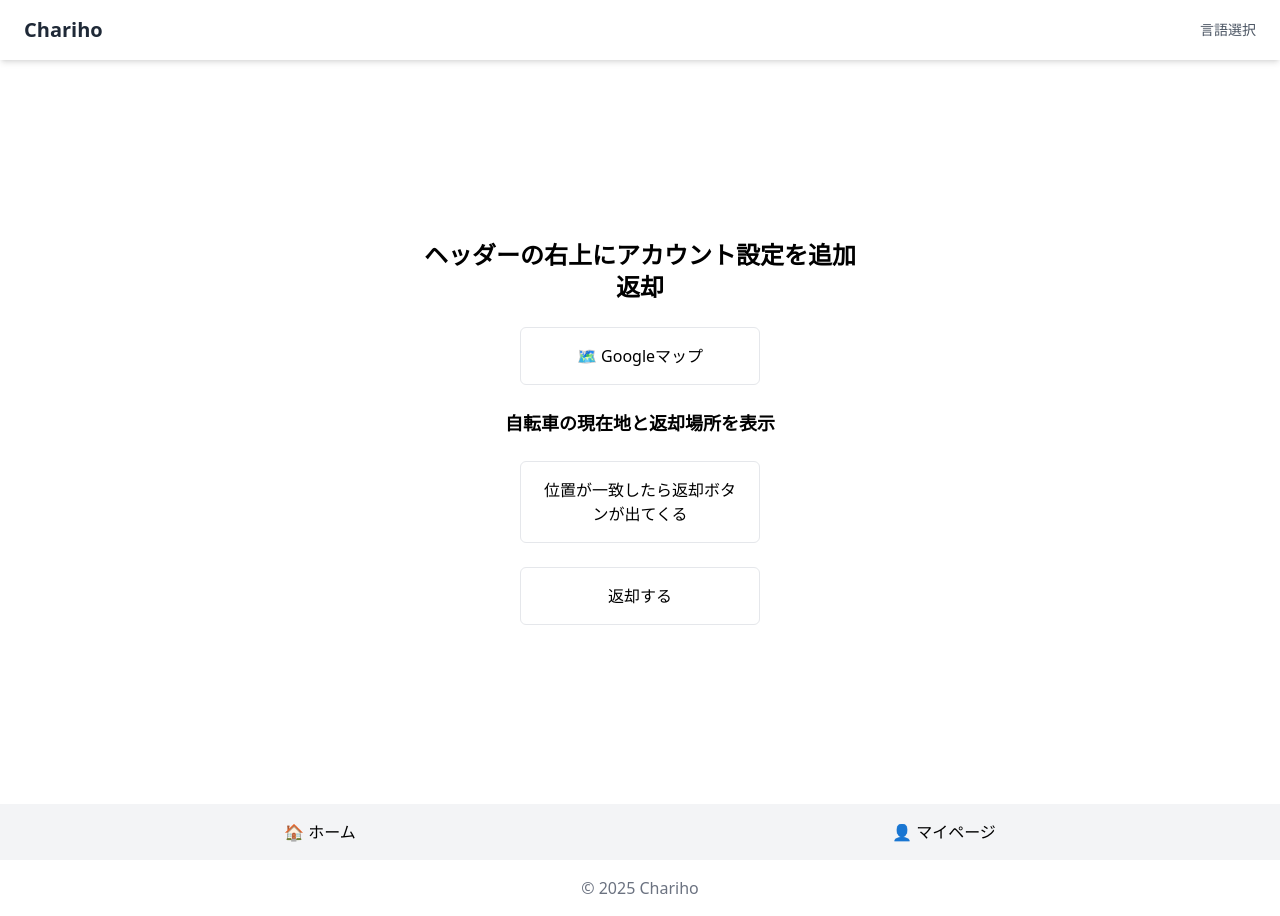
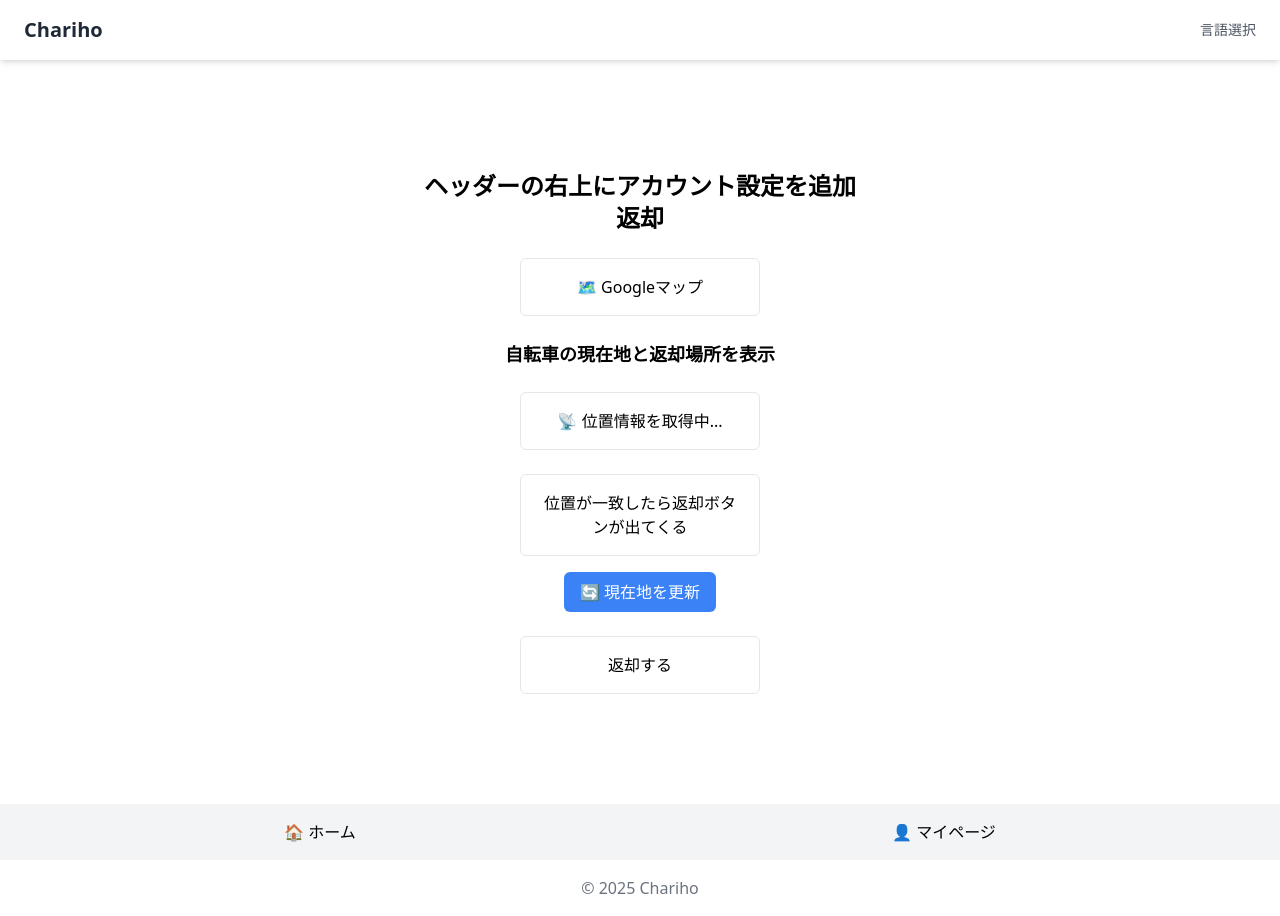
Before and after one commit to ms-engineer-bc24-12/Section_9_team_chariho, a Next.js app in the folder frontend/: page /rental/return in a window 1280 px wide. Built offline with nearby package versions, Linux system fonts and the light colour scheme; no server answers.

Commit message:
現在地(緯度・経度)を取得

```diff
--- a/frontend/src/app/rental/return/page.tsx
+++ b/frontend/src/app/rental/return/page.tsx
@@ -2,7 +2,38 @@
 //②-③　返すページ(画像アップロード)
 //画像アップロード・決済
 
+'use client';
+import { useState, useEffect } from 'react';
+
 export default function ReturnPage() {
+  // 📍 ユーザーの現在地（緯度・経度）
+  const [userLocation, setUserLocation] = useState<{
+    lat: number;
+    lng: number;
+  } | null>(null);
+  // ⚠️ エラーメッセージ
+  const [error, setError] = useState<string | null>(null);
+
+  // 🌍 位置情報を取得する処理
+  useEffect(() => {
+    if ('geolocation' in navigator) {
+      navigator.geolocation.getCurrentPosition(
+        (position) => {
+          setUserLocation({
+            lat: position.coords.latitude,
+            lng: position.coords.longitude,
+          });
+        },
+        (error) => {
+          setError('位置情報の取得に失敗しました');
+          console.error('位置情報エラー:', error);
+        },
+      );
+    } else {
+      setError('Geolocation API がサポートされていません');
+    }
+  }, []);
+
   return (
     <div className="flex flex-col items-center justify-between min-h-screen">
       <div className="flex flex-col items-center justify-center flex-grow">
@@ -11,6 +42,7 @@ export default function ReturnPage() {
         </p>
         <p className="text-2xl font-bold">返却</p>
 
+        {/* 🗺️ Googleマップ（後で地図を表示する） */}
         <div className="mt-6">
           <p className="border p-4 rounded-md w-60 text-center">
             🗺️ Googleマップ
@@ -21,12 +53,39 @@ export default function ReturnPage() {
           自転車の現在地と返却場所を表示
         </p>
 
+        {/* 📍 現在地を表示（ここに追加） */}
+        <div className="mt-6">
+          {userLocation ? (
+            <p className="border p-4 rounded-md w-60 text-center">
+              📍 緯度: {userLocation.lat}, 経度: {userLocation.lng}
+            </p>
+          ) : error ? (
+            <p className="border p-4 rounded-md w-60 text-center text-red-500">
+              ⚠️ {error}
+            </p>
+          ) : (
+            <p className="border p-4 rounded-md w-60 text-center">
+              📡 位置情報を取得中...
+            </p>
+          )}
+        </div>
+
+        {/* 🚲 位置が一致したら返却ボタンが出てくる */}
         <div className="mt-6">
           <p className="border p-4 rounded-md w-60 text-center">
             位置が一致したら返却ボタンが出てくる
           </p>
         </div>
 
+        {/* 🔄 現在地更新ボタン */}
+        <button
+          onClick={() => window.location.reload()}
+          className="mt-4 bg-blue-500 text-white px-4 py-2 rounded-md"
+        >
+          🔄 現在地を更新
+        </button>
+
+        {/* 返却するボタン */}
         <div className="mt-6">
           <p className="border p-4 rounded-md w-60 text-center">返却する</p>
         </div>
```
Also changed, not shown: 1 other file (tests, documents, lock files or other folders).
